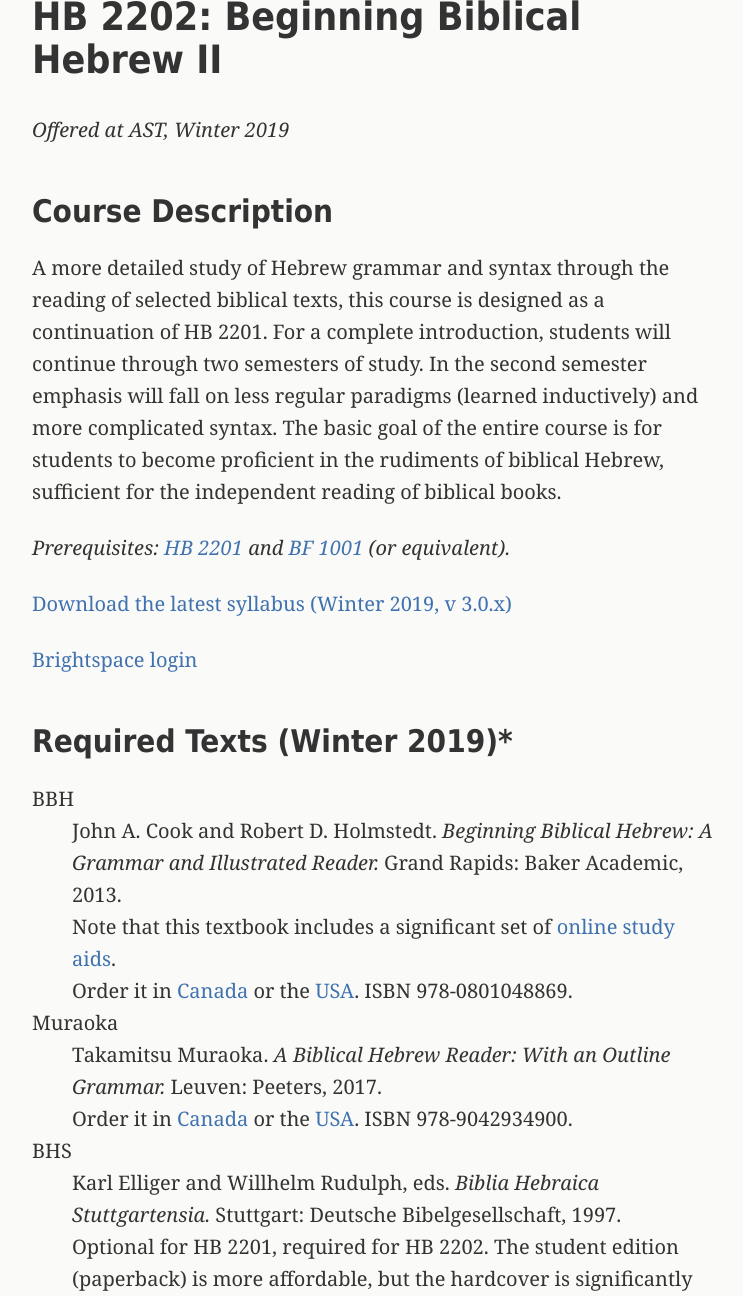
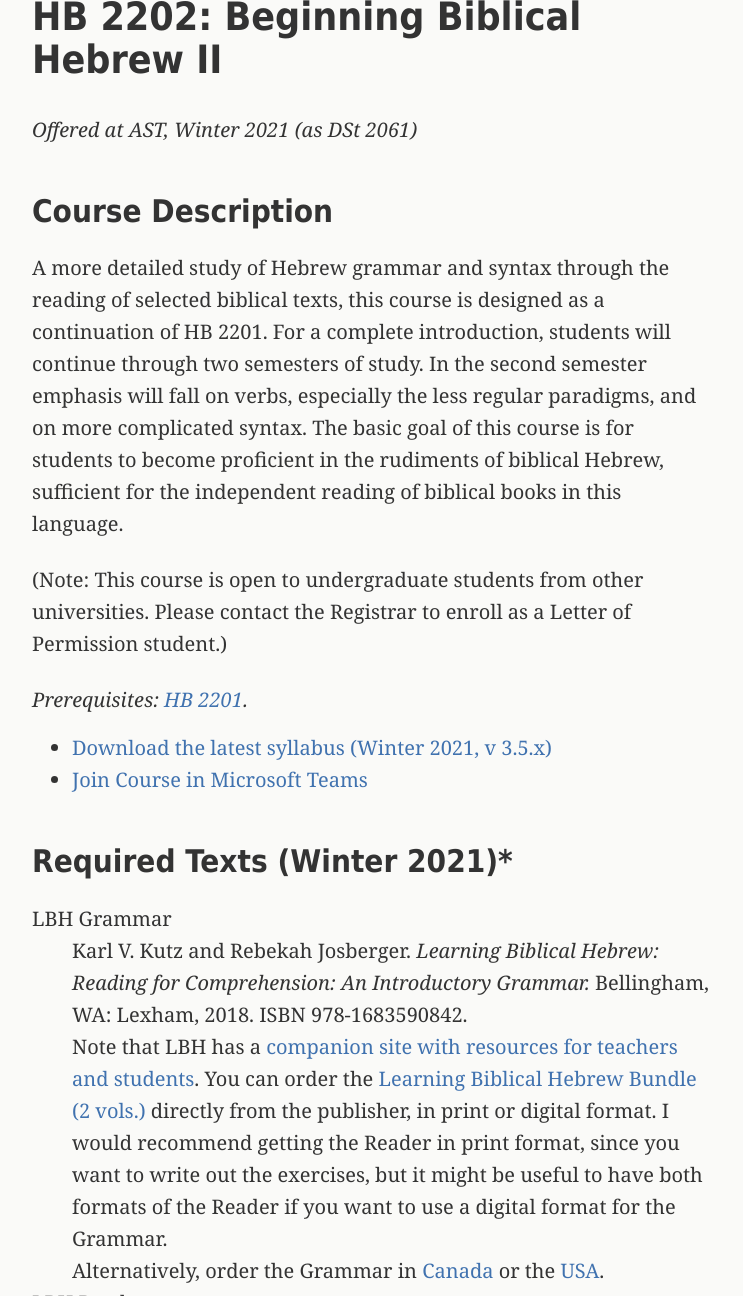
Before and after one commit to danieldriver/danieldriver.github.io, a Jekyll site: the page built from _pages/hb-2202.md, in a window 1280 px wide and 1400 px high, cut to the strip 104-1400 px from the top of the window. Shown: the whole strip, without its empty margins (266-1009 px from the left). Built offline with Jekyll 4.4.1, drawn with Linux system fonts in a browser that asks for light colours; a script that is not in the unit is left out; some of the changed text lies outside the part shown.

Commit message:
update pages for Winter 2021 courses

```diff
--- a/_pages/hb-2202.md
+++ b/_pages/hb-2202.md
@@ -5,43 +5,47 @@
 subtitle: "HB 2202: Beginning Biblical Hebrew II"
 ---
 
-*Offered at AST, Winter 2019*
+*Offered at AST, Winter 2021 (as DSt 2061)*
 
 ## Course Description
 
 A more detailed study of Hebrew grammar and syntax through the reading
 of selected biblical texts, this course is designed as a continuation of
 HB 2201. For a complete introduction, students will continue through two
-semesters of study. In the second semester emphasis will fall on less
-regular paradigms (learned inductively) and more complicated syntax. The
-basic goal of the entire course is for students to become proficient in
+semesters of study. In the second semester emphasis will fall on verbs,
+especially the less regular paradigms, and on more complicated syntax.
+The basic goal of this course is for students to become proficient in
 the rudiments of biblical Hebrew, sufficient for the independent reading
-of biblical books.
+of biblical books in this language.
 
-*Prerequisites: [HB 2201](../hb-2201/) and [BF 1001](../bf-1001/) (or equivalent).*
+(Note: This course is open to undergraduate students from other
+universities. Please contact the Registrar to enroll as a Letter of
+Permission student.)
 
-[Download the latest syllabus (Winter 2019, v 3.0.x)](https://github.com/danieldriver/Syllabi/raw/master/HB/HB%202202-Driver%202019.pdf)
+*Prerequisites: [HB 2201](../hb-2201/).*
 
-[Brightspace login](https://smu.brightspace.com/d2l/login)
+* [Download the latest syllabus (Winter 2021, v 3.5.x)](https://github.com/danieldriver/Syllabi/raw/master/HB/DSt%202061-Hebrew%20II.pdf)
+* [Join Course in Microsoft Teams](https://teams.microsoft.com/l/team/19%3a63a18ad63951464f9cc3999a0e728ec2%40thread.tacv2/conversations?groupId=76aff062-d673-4157-bca9-6f4c44b97084&tenantId=91a947b7-4a37-4ddc-8caa-1f4c21afbc4c)
 
-## Required Texts (Winter 2019)*
+## Required Texts (Winter 2021)*
 
-BBH
-: John A. Cook and Robert D. Holmstedt. *Beginning Biblical Hebrew: A Grammar and Illustrated Reader.* Grand Rapids: Baker Academic, 2013.
-: Note that this textbook includes a significant set of [online study aids](http://www.bakerpublishinggroup.com/books/beginning-biblical-hebrew/5629/students/esources).
-: Order it in [Canada](https://amzn.to/2K51HHt) or the [USA](https://amzn.to/2K3Tq6A). ISBN 978-0801048869.
+LBH Grammar
+: Karl V. Kutz and Rebekah Josberger. *Learning Biblical Hebrew: Reading for Comprehension: An Introductory Grammar.* Bellingham, WA: Lexham, 2018. ISBN 978-1683590842.
+: Note that LBH has a [companion site with resources for teachers and students](http://www.learningbiblicalhebrew.com/). You can order the [Learning Biblical Hebrew Bundle (2 vols.)](https://lexhampress.com/product/177582/learning-biblical-hebrew-bundle) directly from the publisher, in print or digital format. I would recommend getting the Reader in print format, since you want to write out the exercises, but it might be useful to have both formats of the Reader if you want to use a digital format for the Grammar.
+: Alternatively, order the Grammar in [Canada](https://amzn.to/3eK41UK) or the [USA](https://amzn.to/3byumDo).
 
-Muraoka
-: Takamitsu Muraoka. *A Biblical Hebrew Reader: With an Outline Grammar.* Leuven: Peeters, 2017.
-: Order it in [Canada](https://amzn.to/2NSJ1gt) or the [USA](https://amzn.to/2uW4hec). ISBN 978-9042934900.
+LBH Reader
+: Karl V. Kutz and Rebekah Josberger. *Learning Biblical Hebrew: A Graded Reader with Exercises.* Bellingham, WA: Lexham, 2019. ISBN 978-1683592440.
+: Order the Reader in [Canada](https://amzn.to/3axosRq) or the [USA](https://amzn.to/3bwgSI9).
+
+
+{% include recommended.md %}
 
 BHS
 : Karl Elliger and Willhelm Rudulph, eds. *Biblia Hebraica Stuttgartensia.* Stuttgart: Deutsche Bibelgesellschaft, 1997.
 : Optional for HB 2201, required for HB 2202. The student edition (paperback) is more affordable, but the hardcover is significantly more durable.
 : Order it in [Canada](https://amzn.to/2LwUtli) or the [USA](https://amzn.to/2K0sZ1L). ISBN 978-1598561630.
 
-{% include recommended.md %}
-
 <!--
 tk
 : tk
```
Also changed, not shown: _pages/hb-3112.md (+1 -1 lines).
